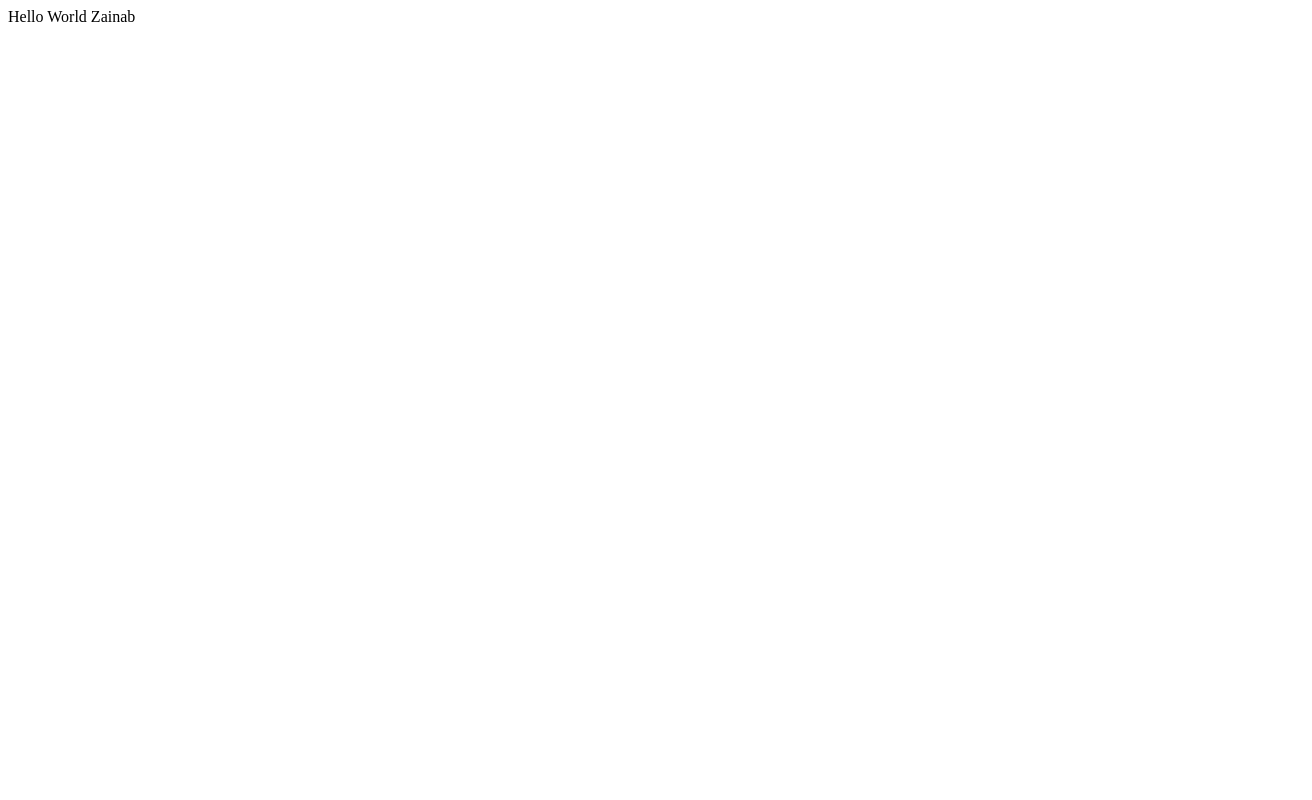
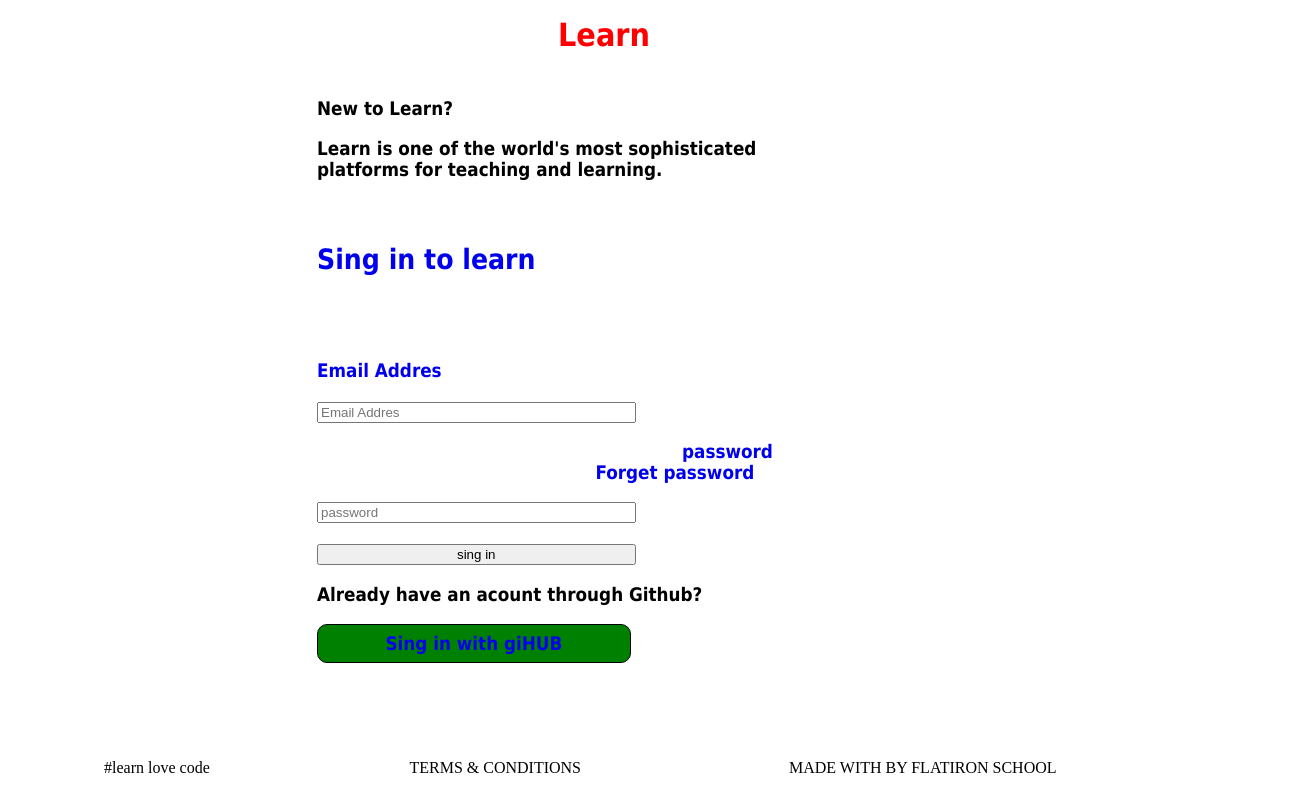
Before and after one commit to zainab1986/zainab1986.github.io, a plain HTML site: page index.html in a window 1280 px wide. Shown: the whole page, 1312 px wide, since content can reach past the window. Drawn offline with Linux system fonts and the light colour scheme.

Commit message:
first commit

```diff
--- a/index.html
+++ b/index.html
@@ -1,2 +1,31 @@
-Hello World
-Zainab
+<html>
+<head>
+	<title>Learn</title>
+	<link rel="stylesheet" type="text/css" href="style.css">
+</head>
+<body>
+  <h1>Learn</h1>
+<div id="ro"><h3> New to Learn?<h3>
+  <p>
+    Learn is one of the world's most sophisticated platforms for teaching and learning. <a href="https://flatironschool.com/campuses/online>Read more to get started.s</a>
+  </p>
+</div>
+<div id="co">
+<article>
+	<h2>Sing in to learn</h2>
+	<form action="process-user.php"method="post">
+	<p>Email Addres</p>
+	<input type="text" name="Email Addres" placeholder="Email Addres"><br>
+	<p>password  &nbsp; &nbsp; &nbsp; &nbsp; &nbsp; &nbsp; &nbsp; &nbsp; &nbsp; &nbsp; &nbsp;  &nbsp; &nbsp; &nbsp; &nbsp; &nbsp; &nbsp; &nbsp; &nbsp; &nbsp; &nbsp; &nbsp; &nbsp;<a href="https://learn.co/users/password/reset"tranget="-blank">Forget password</a></p>
+	<input type="password" name="password"placeholder="password"><br>
+	<br><div id="submit"><input type="submit" value="sing in"></div>
+	</form>
+	<p>Already have an acount through Github?</p>
+	<div id="so"><a href="https://learn.co/users/password/reset">Sing in with giHUB</a></div>
+</article>
+</div>
+</body>
+<footer>
+	<p>&nbsp; &nbsp; &nbsp; &nbsp; &nbsp; &nbsp; &nbsp; &nbsp; &nbsp; &nbsp;#learn love code &nbsp; &nbsp; &nbsp; &nbsp; &nbsp; &nbsp; &nbsp; &nbsp; &nbsp; &nbsp; &nbsp; &nbsp; &nbsp; &nbsp; &nbsp;&nbsp; &nbsp; &nbsp; &nbsp; &nbsp; &nbsp; &nbsp; &nbsp; &nbsp; &nbsp; TERMS & CONDITIONS  &nbsp; &nbsp; &nbsp; &nbsp; &nbsp; &nbsp; &nbsp; &nbsp; &nbsp; &nbsp;&nbsp;  &nbsp; &nbsp; &nbsp; &nbsp;  &nbsp; &nbsp; &nbsp; &nbsp; &nbsp; &nbsp; &nbsp; &nbsp; &nbsp; &nbsp; &nbsp; MADE WITH BY FLATIRON SCHOOL</p>
+</footer>
+</html>
--- /dev/null
+++ b/style.css
@@ -0,0 +1,55 @@
+ody {
+	background: red;
+}
+h1{
+	margin-left: 550px;
+	color: red;
+        padding-top: 8px;
+	font-family: tahoma;
+}
+#ro{
+width:36%;
+background-color: white;
+border: solid 4px;
+margin-left: 300px;
+padding-left: 5px;
+margin-bottom: 7px;
+border-color: white;
+font-family: tahoma;
+border-radius: 8px;
+}
+#co{
+	width: 30%;
+	background: white;
+	padding: 15px;
+	margin-left: 350px;
+	font-family: tahoma;
+	border-radius: 8px;
+
+}
+input{
+	width: 70%;
+}
+#so{
+	border: solid 1px;
+	width: 65%;
+	text-align: center;
+	text-decoration: none;
+	background: green;
+	padding: 8px;
+	font-family: tahoma;
+	border-radius: 10px;
+}
+a{
+	text-decoration: none;
+}
+a:hover{
+	color: white;
+}
+footer{
+	background: white;
+	width:100%;
+	padding: 20px;
+	margin-top: 38px;
+	height: 20px;
+}
```
